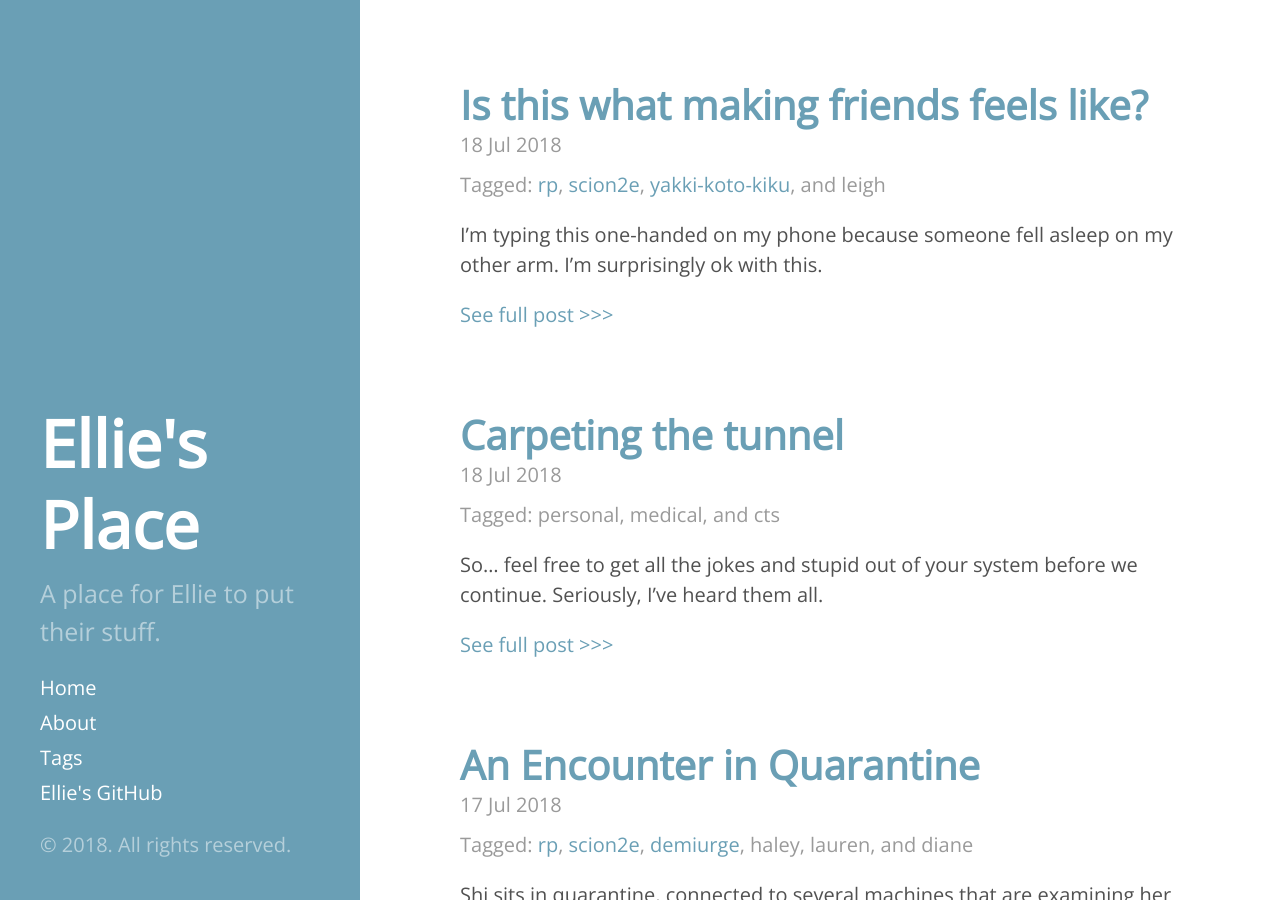
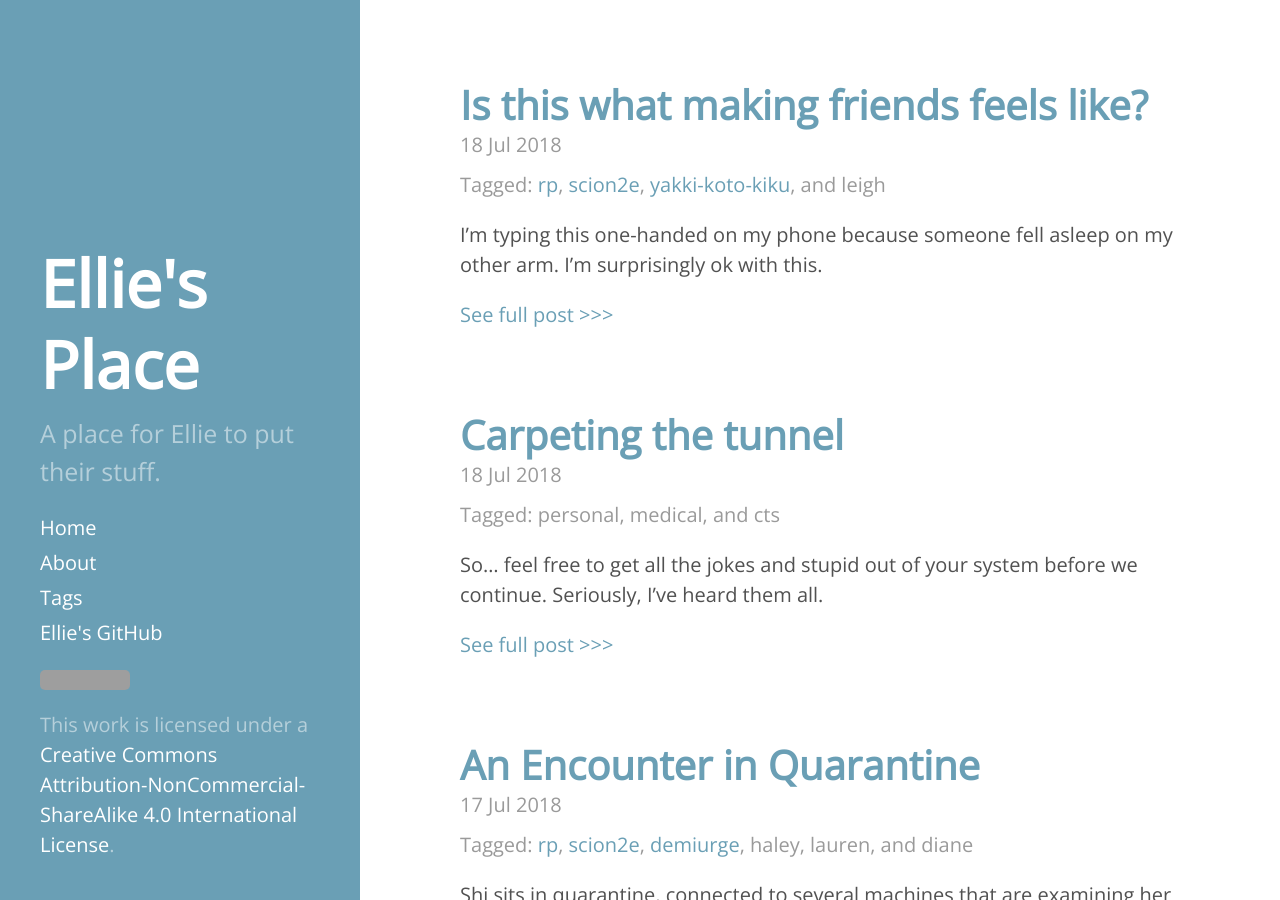
Before and after one commit to eltariel/eltariel.github.io, a Jekyll site: the page built from index.html, in a window 1280 px wide and 900 px high. Built offline with Jekyll 4.4.1, drawn with Linux system fonts in a browser that asks for light colours; the list of posts is cut into pages by our own code; grey boxes are pictures that could not be loaded.

Commit message:
Added CC BY-NC-SA

```diff
--- a/_includes/sidebar.html
+++ b/_includes/sidebar.html
@@ -29,6 +29,7 @@
       <a class="sidebar-nav-item" href="{{ site.github.repo }}">Ellie's GitHub</a>
     </nav>
 
-    <p>&copy; {{ site.time | date: '%Y' }}. All rights reserved.</p>
+    <!--<p>&copy; {{ site.time | date: '%Y' }}. All rights reserved.</p>-->
+    <p><a rel="license" href="http://creativecommons.org/licenses/by-nc-sa/4.0/"><img alt="Creative Commons License" style="border-width:0" src="https://i.creativecommons.org/l/by-nc-sa/4.0/80x15.png" /></a>This work is licensed under a <a rel="license" href="http://creativecommons.org/licenses/by-nc-sa/4.0/">Creative Commons Attribution-NonCommercial-ShareAlike 4.0 International License</a>.</p>
   </div>
 </div>
```
